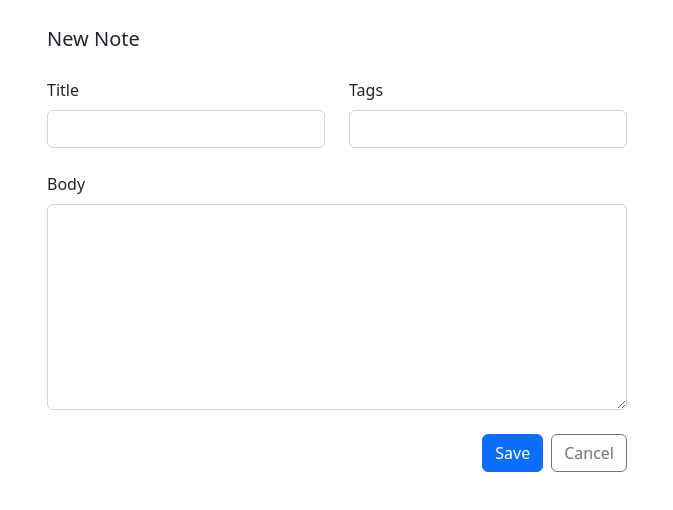
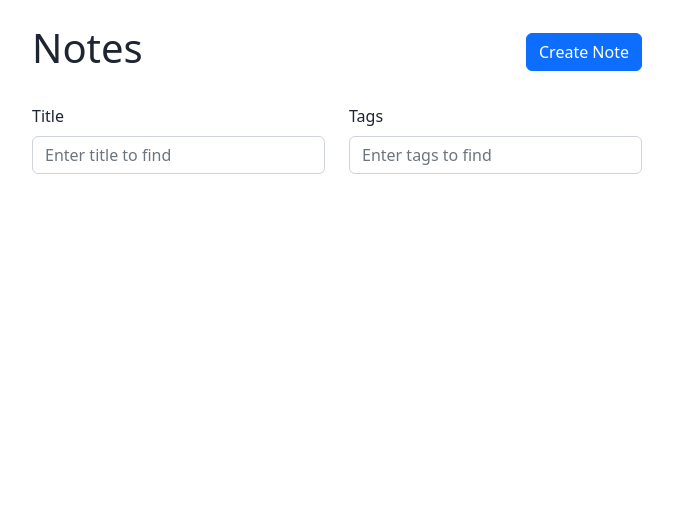
Before and after one commit to AndreewMelnik/TSNoteList, a React (Create React App) app: page / in a window 1280 px wide. Shown: the top 510 px of the page, without its empty margins (303-976 px from the left). Built offline with nearby package versions, Linux system fonts and the light colour scheme.

Commit message:
Adaptive grid and New Note popup was added

```diff
--- a/package.json
+++ b/package.json
@@ -14,7 +14,7 @@
     "@types/react-redux": "^7.1.24",
     "bootstrap": "^5.2.3",
     "react": "^18.2.0",
-    "react-bootstrap": "^2.6.0",
+    "react-bootstrap": "^2.7.0",
     "react-dom": "^18.2.0",
     "react-redux": "^8.0.5",
     "react-router-dom": "^6.4.4",
--- a/src/components/MainPage.tsx
+++ b/src/components/MainPage.tsx
@@ -1,10 +1,10 @@
-import { NoteForm } from './NoteForm';
+import {NoteFilter} from "./NoteFilter";
 import { NoteList } from './NoteList';
 
 export const Main: React.FC = () => {
     return (
         <div>
-            <NoteForm />
+            <NoteFilter/>
             <NoteList />
         </div>
     );
--- /dev/null
+++ b/src/components/NoteFilter.tsx
@@ -0,0 +1,45 @@
+import { Button, Col, Container, Form, FormControl, FormLabel, Row, Stack, Modal } from "react-bootstrap";
+import { extractTags } from "../store/util";
+import { useState } from "react";
+import { NoteForm } from "./NoteForm";
+
+
+
+export function NoteFilter() {
+    const [show, setShow] = useState(false);
+
+    const handleClose = () => setShow(false);
+    const handleShow = () => setShow(true);
+    return (
+            <>
+            <Row className="align-items-center mb-4">
+                <Col>
+                    <h1>Notes</h1>
+                </Col>
+                <Col xs="auto">
+                    <Button variant="primary" onClick={handleShow}>Create Note</Button>
+                </Col>
+            </Row>
+            <Form>
+                    <Row className="mb-4">
+                        <Col>
+                            <Form.Group controlId="title">
+                                <FormLabel>Title</FormLabel>
+                                <FormControl  required placeholder="Enter title to find"/>
+                            </Form.Group>
+                        </Col>
+                        <Col>
+                            <Form.Group controlId="tags">
+                                <FormLabel>Tags</FormLabel>
+                                <FormControl placeholder="Enter tags to find"/>
+                            </Form.Group>
+                        </Col>
+                    </Row>
+            </Form>
+            <Modal className="modal-lg" show={show} onHide={handleClose}>
+                <NoteForm show={show} onClose={handleClose}/>
+            </Modal>
+            </>
+
+    )
+}
--- a/src/components/NoteForm.tsx
+++ b/src/components/NoteForm.tsx
@@ -7,7 +7,8 @@ import { AppDispatch } from "../store/store";
 import { extractTags } from "../store/util";
 
 
-export function NoteForm() {
+export function NoteForm(props: { show: any; onClose: any; }) {
+    const { show, onClose } = props;
     const [title, setTitle] = useState('');
     const [description, setDescription] = useState('');
     const [tags, setTags] = useState<string[]>([]);
@@ -30,7 +31,7 @@ export function NoteForm() {
     };
 
     return (
-        <Container className="my-1">
+        <Container className="py-lg-4 px-lg-5">
             <FormLabel className="fs-5 mb-4"> New Note</FormLabel>
             <Form onSubmit={submitForm}>
                 <Stack gap={4}>
@@ -57,10 +58,10 @@ export function NoteForm() {
                     </Col>
                     <Stack direction="horizontal" gap={2} className="justify-content-end">
                         <Button
-                            type="submit" variant="primary">
+                            type="submit" variant="primary" onClick={onClose}>
                             Save
                         </Button>
-                        <Button type="button" variant="outline-secondary">
+                        <Button type="button" variant="outline-secondary" onClick={onClose}>
                             Cancel
                         </Button>
                     </Stack>
--- a/src/components/NoteList.tsx
+++ b/src/components/NoteList.tsx
@@ -2,15 +2,18 @@ import { useSelector } from 'react-redux';
 import { RootState } from '../store/store';
 import { NoteData } from '../types/data';
 import { NoteItem } from './NoteItem';
+import { Col, Row } from "react-bootstrap";
 
 export const NoteList: React.FC = () => {
     const notes = useSelector((state: RootState) => state.notes);
     return (
-        <div>
+        <Row xs={1} sm={2} lg={2} xl={2} className="gy-3">
             {notes.map((item: NoteData) => (
+                <Col key={item.id}>
                 <NoteItem data={item} key={item.id}/>
+                </Col>
             ))}
 
-        </div>
+        </Row>
     );
 };
--- a/src/style.scss
+++ b/src/style.scss
@@ -45,6 +45,7 @@ body {
 .card {
   transition: translate ease-in-out 100ms, box-shadow ease-in-out 100ms;
 
+
   &:hover, &:focus {
     translate: 0 -5px;
     box-shadow: 0 5px 8px 0 rgba(0, 0, 0, .2);
@@ -56,3 +57,6 @@ body {
   display: inline-flex;
   font-size: 1.25rem!important;
 }
+span {
+  cursor: default;
+}
```
Also changed, not shown: 1 other file (tests, documents, lock files or other folders).
